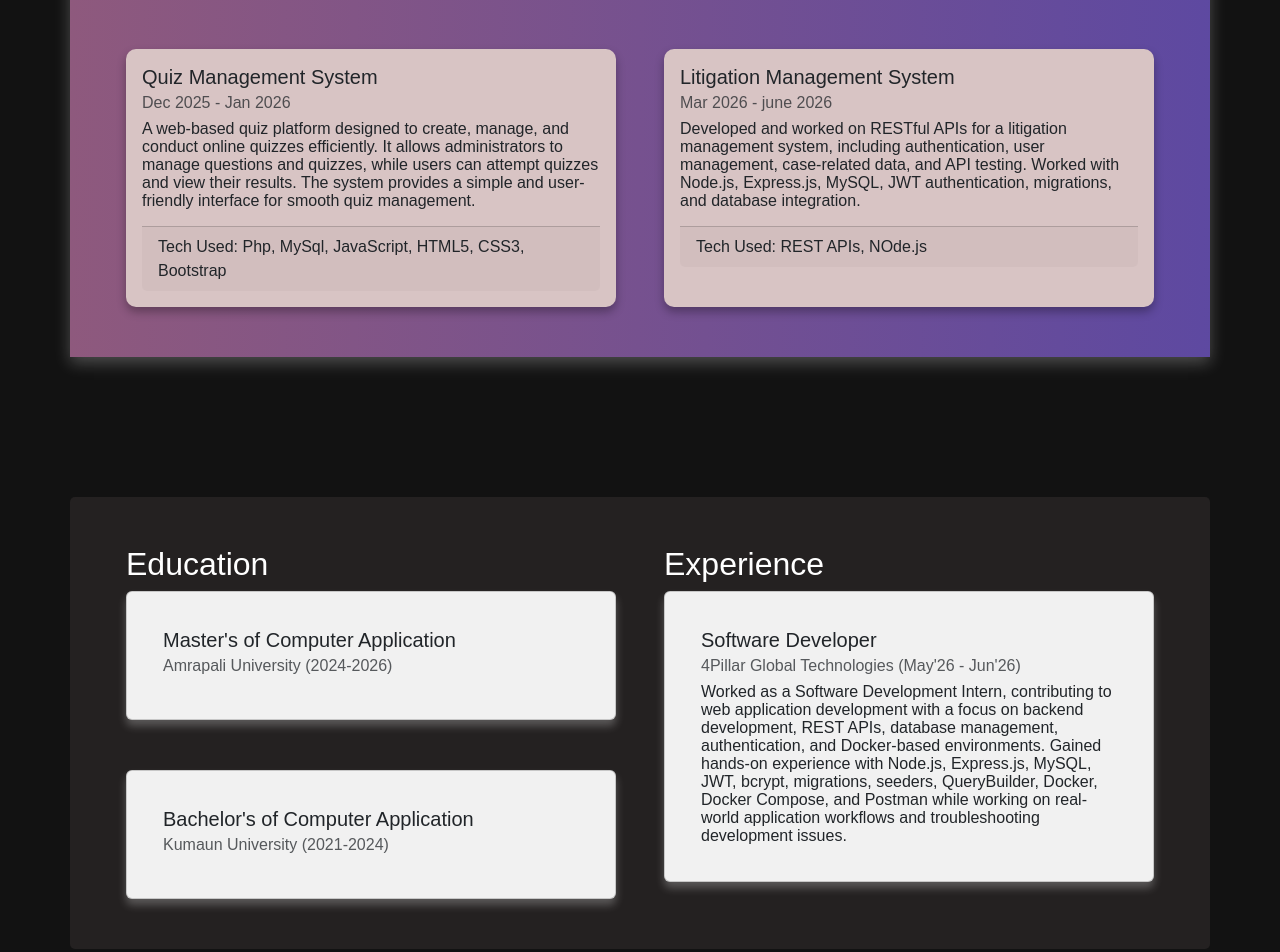
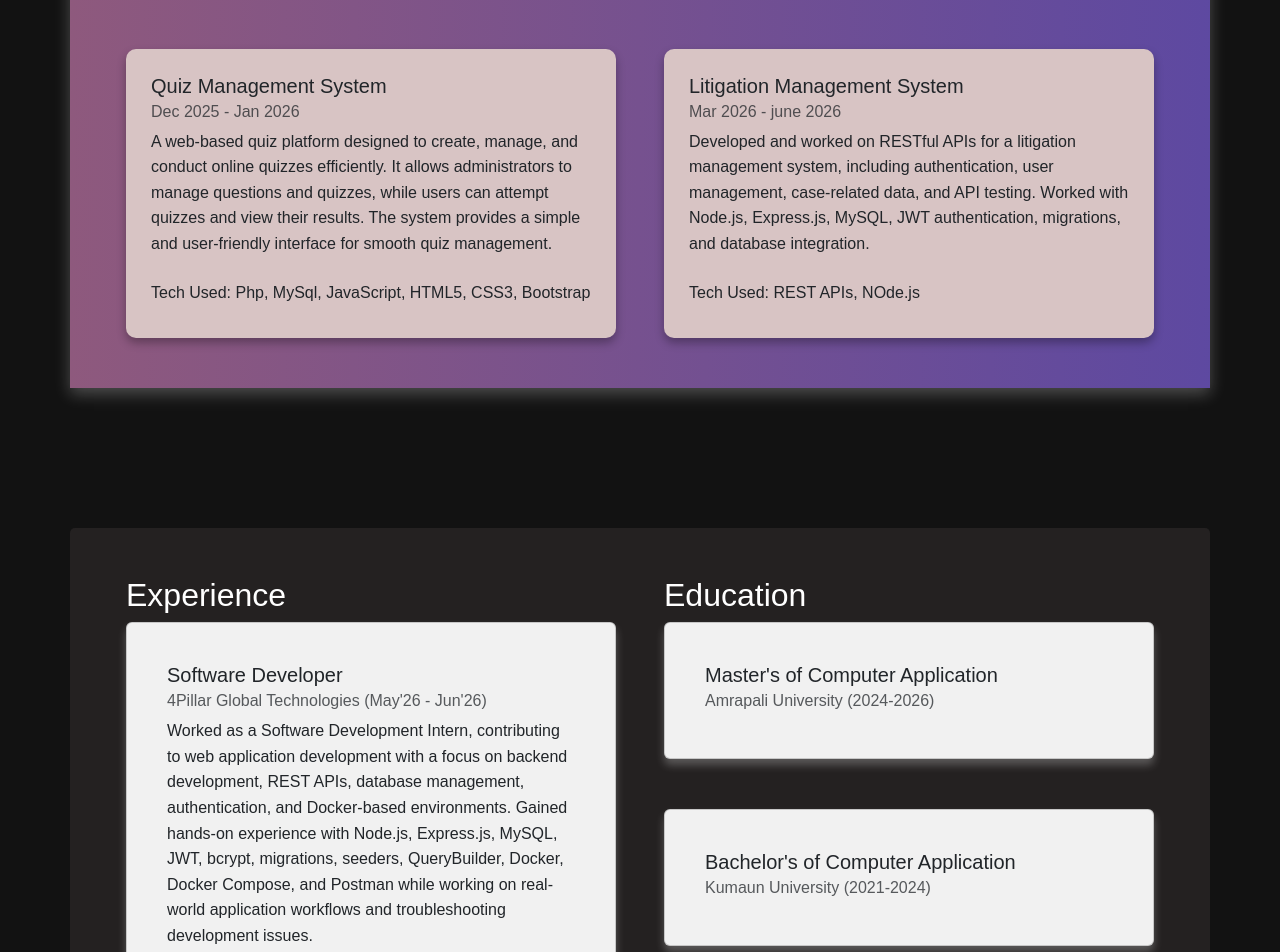
Before and after one commit to srashtiverma08/personal-portfolio, a React (Create React App) app: page / in a window 1280 px wide. Shown: the part 1380-2332 px from the top of the page. Built offline with nearby package versions, Linux system fonts and the light colour scheme.

Commit message:
changes made successfull

```diff
--- a/src/App.css
+++ b/src/App.css
@@ -73,7 +73,57 @@ input:focus, textarea:focus, select:focus {
 		padding: 0 150px;
 	}
 }
+@media (max-width: 600px) {
+  .banner h1 {
+    font-size: 32px;
+    line-height: 1.25;
+  }
 
+  .banner p {
+    font-size: 15px;
+    line-height: 1.6;
+  }
+
+  .togline {
+    font-size: 14px;
+  }
+  .logo{
+    width: 100% !important;
+
+  }
+   #edu-card {
+    padding: 12px;
+  }
+
+  #edu-card h3 {
+    font-size: 16px;
+  }
+
+  #edu-card h4 {
+    font-size: 16px;
+  }
+
+  #edu-card p {
+    font-size: 13px;
+  }
+  #edu-card .card-title { font-size: 20px; }
+   #edu-card .card-subtitle { font-size: 14px; }
+   #edu-card .card-text { font-size: 13px; line-height: 1.5; }
+
+   .row-connect h4 button {
+    font-size: 14px;
+    padding: 12px;
+    width: 60%;
+  }
+  footer .logo{
+  width: 20% !important;
+  border-radius: 50%;
+  display: flex;
+  align-items: center;
+}
+
+
+}
 p.success {
 	color: green;
 }
@@ -521,6 +571,32 @@ nav.navbar .navbar-toggler[aria-expanded="true"] .navbar-toggler-icon {
   transition: all 0.3s ease;
 }
 
+#cardd .card-body {
+  padding: 25px;
+}
+
+#cardd .card-title,
+#cardd .card-subtitle,
+#cardd .card-text,
+#cardd .card-footer {
+  margin-left: 0;
+  margin-right: 0;
+}
+
+#cardd .card-text {
+  text-align: left;
+  line-height: 1.6;
+}
+
+#cardd .card-footer {
+  margin-top: auto;
+  padding-left: 0;
+  padding-right: 0;
+  background: transparent;
+  border: none;
+}
+
+/* Hover */
 #cardd:hover {
   background-color: #272626;
   color: #fff;
@@ -534,11 +610,29 @@ nav.navbar .navbar-toggler[aria-expanded="true"] .navbar-toggler-icon {
 #cardd:hover .card-footer {
   color: #fff !important;
 }
-#card-row{
+
+#card-row {
   margin: 20px;
   padding-bottom: 50px;
 }
 
+/* Both cards same height */
+#card-row .card {
+  height: 100%;
+}
+
+#card-row .card-body {
+  display: flex;
+  flex-direction: column;
+}
+
+#card-row .card-text {
+  flex-grow: 1;
+}
+
+#card-row .card-footer {
+  margin-top: auto;
+}
 
 
 /************ Projects Css ************/
@@ -557,21 +651,56 @@ nav.navbar .navbar-toggler[aria-expanded="true"] .navbar-toggler-icon {
   margin: 20px;
 }
 #edu-card {
+
   margin-bottom: 50px;
+
   padding: 20px;
+
   background: #f1f1f1;
+
   box-shadow: 0 6px 8px rgba(255, 255, 255, 0.25);
+
   transition: transform 0.3s ease, box-shadow 0.3s ease;
+
 }
 
 #edu-card:hover {
+
   background: linear-gradient(90.21deg, #915a7b -5.91%, #5847a5 111.58%);
+
   color: white;
+
   transform: translateY(-8px) scale(1.02);
+
   transition: all 0.3s ease;
+
 }
+
 #edu-card:hover .text-muted {
+
   color: white !important;
+
+}
+
+
+/* Experience card text */
+
+#edu-card .card-body {
+
+  padding: 20px;
+
+}
+
+#edu-card .card-text {
+
+  margin: 0;
+
+  padding: 0;
+
+  text-align: left;
+
+  line-height: 1.6;
+
 }
 .contact {
   background: linear-gradient(90.21deg, #915a7b -5.91%, #5847a5 111.58%);
@@ -655,7 +784,7 @@ nav.navbar .navbar-toggler[aria-expanded="true"] .navbar-toggler-icon {
   border-radius: 10px;
   margin-bottom: 10px;
   box-shadow: 0 6px 15px rgba(255, 255, 255, 0.25);
-  width: 70%;
+  width: 80%;
   text-align: left;
 }
 /************ Footer Css ************/
--- a/src/components/Education.js
+++ b/src/components/Education.js
@@ -6,7 +6,30 @@ export const Education = () => {
     <section className="education" id="education">
       <Container className="edu-cont">
         <Row className="g-5" id="edu-row">
+            {/* Experience */}
+          <Col xs={12} md={6}>
+            <h2>Experience</h2>
 
+            <Card className="w-100" id="edu-card">
+              <Card.Body>
+                <Card.Title>Software Developer</Card.Title>
+                <Card.Subtitle className="mb-2 text-muted">
+                  4Pillar Global Technologies (May'26 - Jun'26)
+                </Card.Subtitle>
+
+                <Card.Text>
+                  Worked as a Software Development Intern, contributing to
+                  web application development with a focus on backend
+                  development, REST APIs, database management, authentication,
+                  and Docker-based environments. Gained hands-on experience
+                  with Node.js, Express.js, MySQL, JWT, bcrypt, migrations,
+                  seeders, QueryBuilder, Docker, Docker Compose, and Postman
+                  while working on real-world application workflows and
+                  troubleshooting development issues.
+                </Card.Text>
+              </Card.Body>
+            </Card>
+          </Col>
           {/* Education */}
           <Col xs={12} md={6}>
             <h2>Education</h2>
@@ -30,30 +53,7 @@ export const Education = () => {
             </Card>
           </Col>
 
-          {/* Experience */}
-          <Col xs={12} md={6}>
-            <h2>Experience</h2>
 
-            <Card className="w-100" id="edu-card">
-              <Card.Body>
-                <Card.Title>Software Developer</Card.Title>
-                <Card.Subtitle className="mb-2 text-muted">
-                  4Pillar Global Technologies (May'26 - Jun'26)
-                </Card.Subtitle>
-
-                <Card.Text>
-                  Worked as a Software Development Intern, contributing to
-                  web application development with a focus on backend
-                  development, REST APIs, database management, authentication,
-                  and Docker-based environments. Gained hands-on experience
-                  with Node.js, Express.js, MySQL, JWT, bcrypt, migrations,
-                  seeders, QueryBuilder, Docker, Docker Compose, and Postman
-                  while working on real-world application workflows and
-                  troubleshooting development issues.
-                </Card.Text>
-              </Card.Body>
-            </Card>
-          </Col>
 
         </Row>
       </Container>
```
